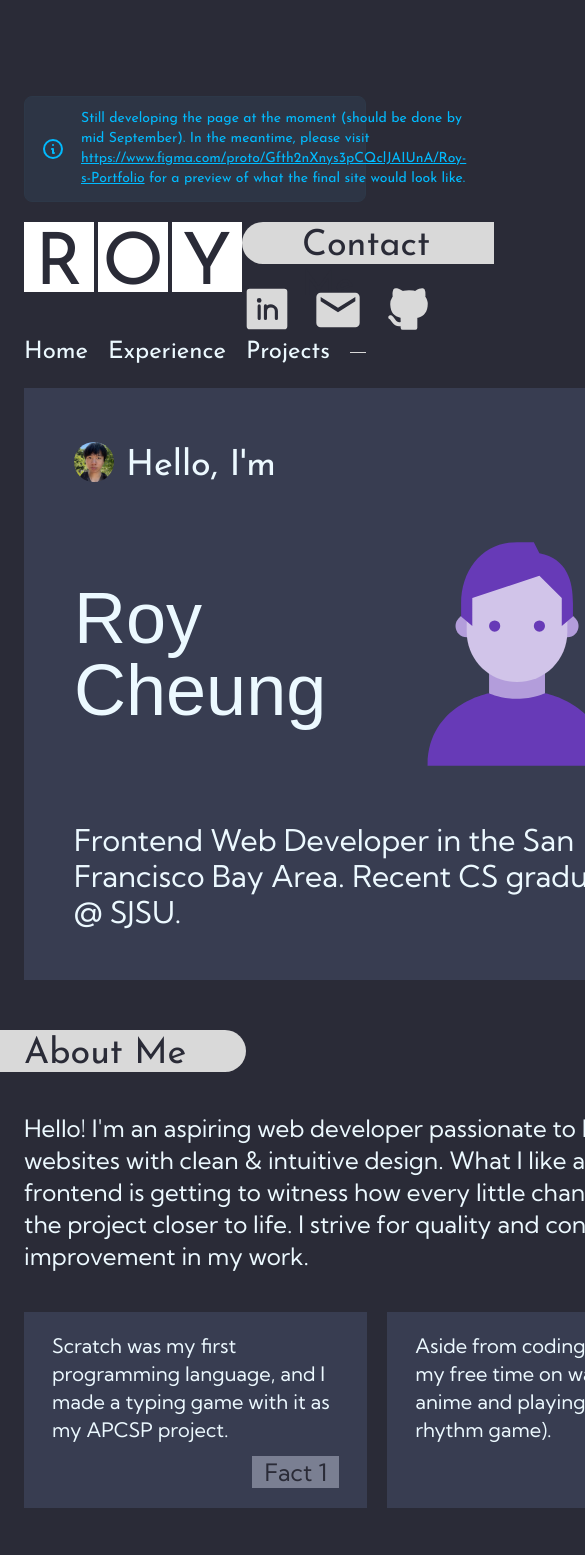
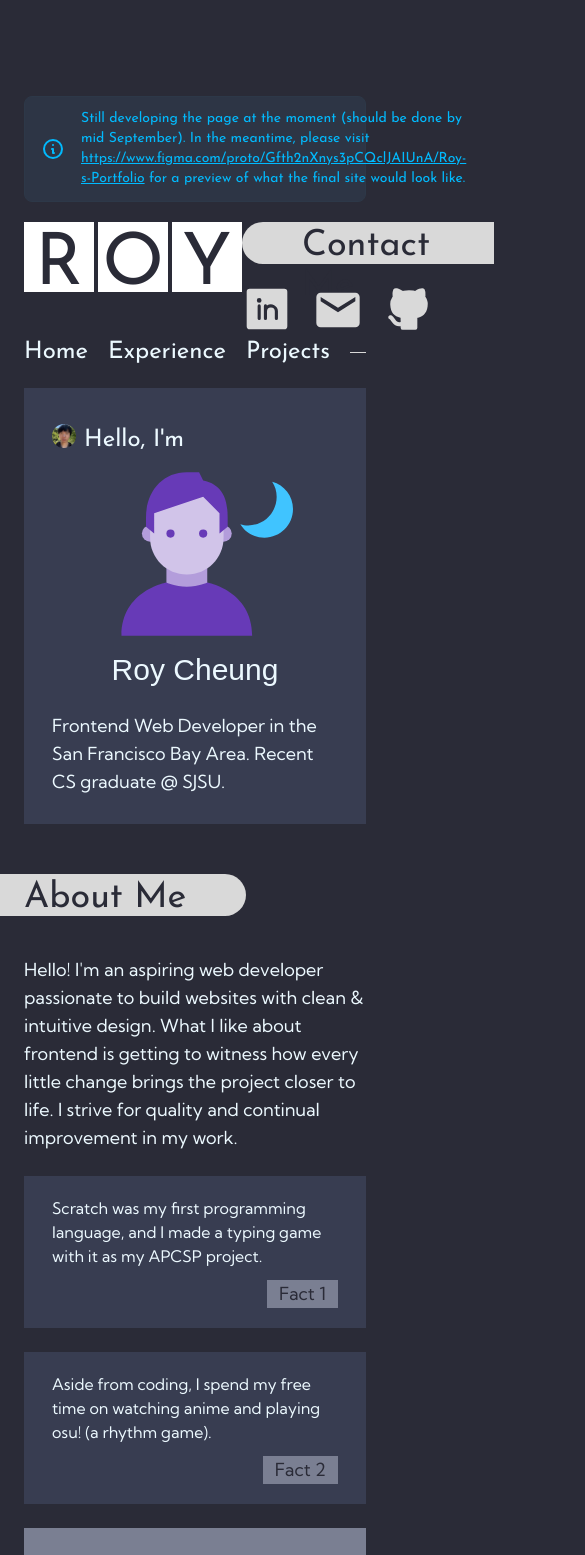
Before and after one commit to RoyCDev/portfolio, a React (Vite) app: page / in a window 390 px wide. Shown: the top 1555 px of the page, 585 px wide, since content can reach past the window. Built offline with nearby package versions, Linux system fonts and the light colour scheme; a web font is replaced by a local one.

Commit message:
responsive home page

```diff
--- a/src/components/InfoItem.tsx
+++ b/src/components/InfoItem.tsx
@@ -7,8 +7,8 @@ interface InfoItemProps {
 function InfoItem({ info, prefix, number }: InfoItemProps) {
   return (
     <li className="flex flex-col bg-primary px-7 py-5">
-      <p className="text-xl mb-3">{info}</p>
-      <p className="text-2xl bg-secondary text-base-100 mt-auto ml-auto px-3">
+      <p className="sm:text-lg lg:text-xl mb-3">{info}</p>
+      <p className="text-lg bg-secondary text-base-100 mt-auto ml-auto px-3 sm:text-xl lg:text-2xl ">
         {prefix} {number}
       </p>
     </li>
--- a/src/pages/HomePage/index.tsx
+++ b/src/pages/HomePage/index.tsx
@@ -7,25 +7,25 @@ import { FcNightPortrait } from "react-icons/fc";
 
 function HomePage() {
   return (
-    <main className="flex gap-10 mt-5">
+    <main className="mt-5 flex flex-col gap-6 md:flex-row xl:gap-10">
       {/* left panel */}
       <div className="flex-1">
-        <section className="bg-primary p-12.5">
-          <div className="flex items-center gap-3">
-            <Avatar src="/profile.png" alt="profile image" className="w-10" />
-            <p className="text-4xl mt-2">Hello, I'm</p>
+        <section className="bg-primary p-7 sm:p-9 lg:p-12.5">
+          <div className="flex items-center gap-2 lg:gap-3">
+            <Avatar src="/profile.png" alt="profile image" className="w-6 sm:w-7 lg:w-10" />
+            <p className="text-2xl sm:text-3xl lg:text-4xl mt-2">Hello, I'm</p>
           </div>
-          <div className="flex justify-around items-center">
-            <p className="font-playpen text-7xl">Roy Cheung</p>
-            <FcNightPortrait size={336} />
+          <div className="flex flex-col justify-around items-center lg:flex-row-reverse">
+            <FcNightPortrait className="size-49 sm:size-56.5 lg:size-84" />
+            <p className="font-playpen text-3xl mb-6 sm:text-4xl sm:mb-8 lg:text-6xl">Roy Cheung</p>
           </div>
-          <p className="font-kumbh text-3xl">{bio.headline}</p>
+          <p className="font-kumbh text-lg sm:text-xl lg:text-3xl">{bio.headline}</p>
         </section>
 
         <SectionTag side="left" className="mt-12.5 mb-10">About Me</SectionTag>
         <section className="font-kumbh">
-          <p className="text-2xl">{bio.introduction}</p>
-          <ul className="flex gap-5 mt-10">
+          <p className="text-lg sm:text-xl lg:text-2xl">{bio.introduction}</p>
+          <ul className="flex flex-col gap-6 mt-6 lg:flex-row lg:mt-10">
             {bio.facts.map((fact, i) =>
               <InfoItem key={i + 1} info={fact} prefix="Fact" number={i + 1}></InfoItem>)}
           </ul>
@@ -33,8 +33,8 @@ function HomePage() {
       </div>
 
       {/* right panel */}
-      <div className="w-75 space-y-5">
-        <section className="bg-secondary size-75" />
+      <div className="md:w-75 md:space-y-5">
+        <section className="hidden md:block bg-secondary size-75" />
 
         <section className="bg-secondary p-5">
           <div className="flex gap-5 items-start mt-2">
@@ -43,14 +43,14 @@ function HomePage() {
                 <Avatar src="/github.png" alt="github image" className="w-8" />
                 <p className="text-2xl mt-1">RoyCDev</p>
               </div>
-              <ul className="space-y-2.5 mt-5">
+              <ul className="grid sm:grid-cols-2 md:grid-cols-1 gap-2.5 mt-5">
                 {bio.skills.map((skill) =>
                   <SkillItem key={skill} skill={skill} location="HomePage" />)}
               </ul>
             </div>
             <p className="[writing-mode:sideways-lr] text-4xl bg-primary w-9 px-2">Tech Stack</p>
           </div>
-          <img src="/vector.svg" alt="man developing website on desk)" className="mt-8 mb-6" />
+          <img src="/vector.svg" alt="man developing website on desk)" className="mt-8 mb-6 mx-auto" />
         </section>
       </div >
     </main >
```
